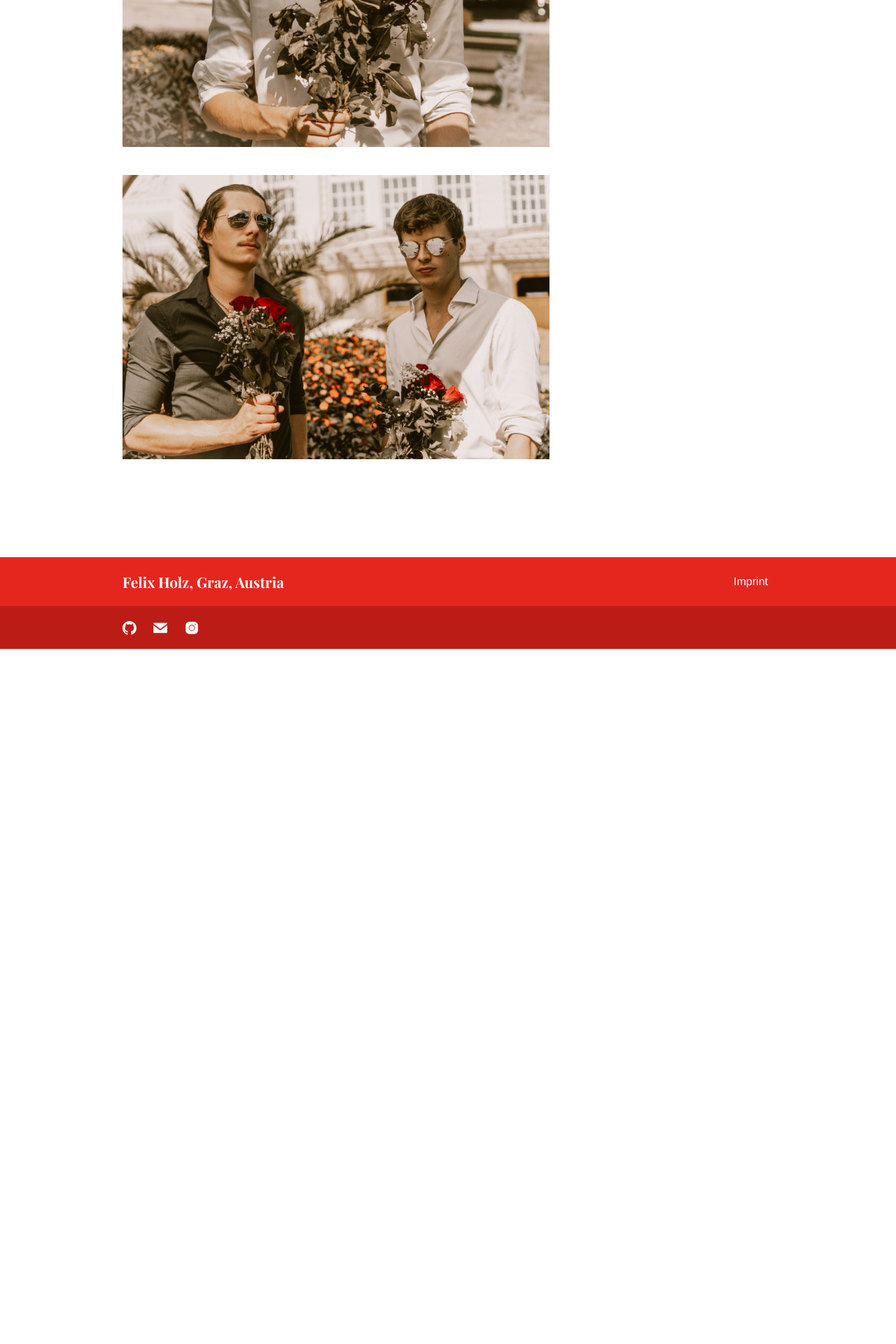
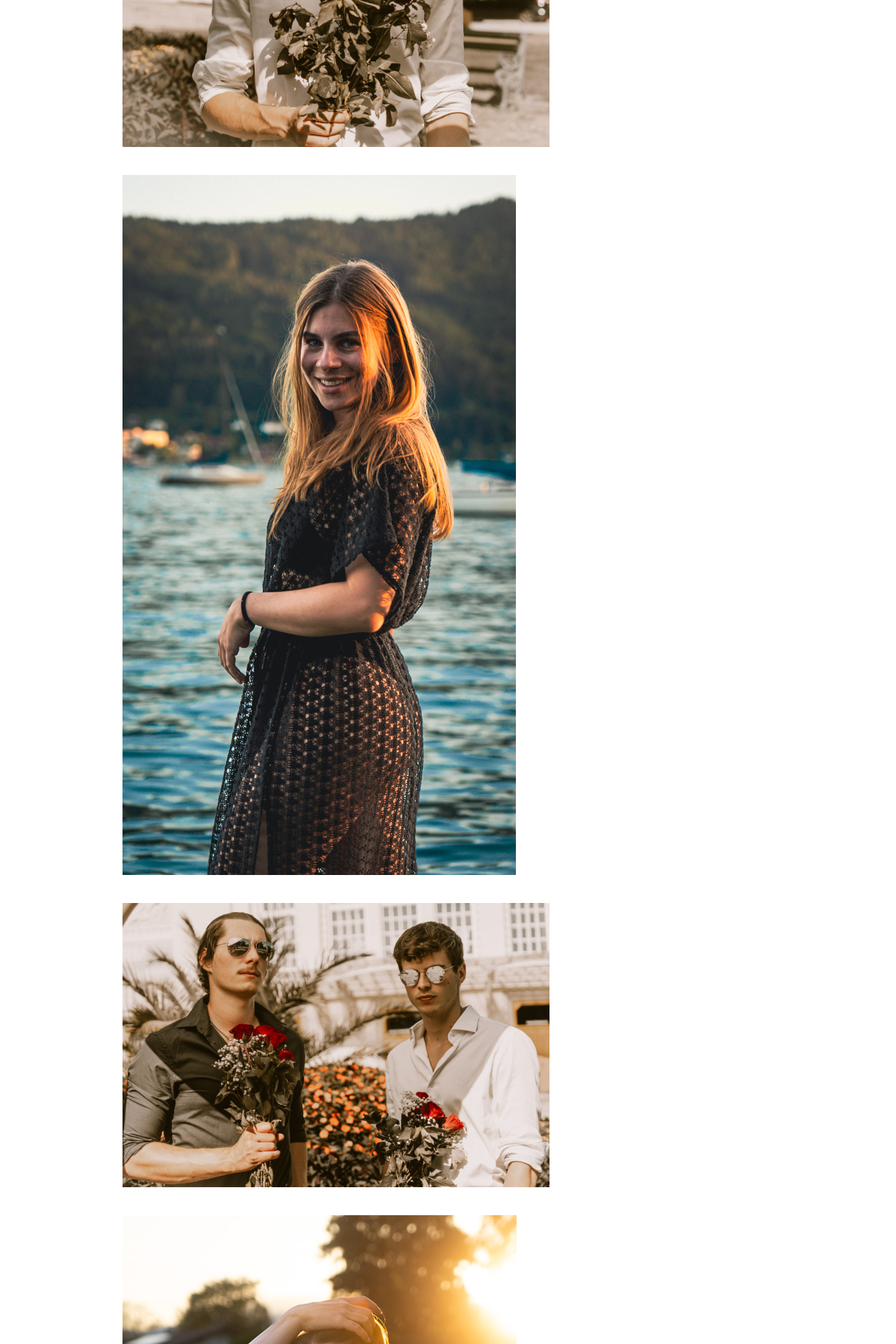
Before and after one commit to NeXTormer/personal-website, a Jekyll site: the page built from _photography/portraits.md, in a window 1280 px wide. Shown: the part 662-2582 px from the top of the page at 70% size. Built offline with Jekyll 4.4.1, drawn with Linux system fonts in a browser that asks for light colours; before the commit the page ends 1589 px from its top, so only the background shows below that.

Commit message:
add portraits

```diff
--- a/_photography/portraits.md
+++ b/_photography/portraits.md
@@ -6,4 +6,6 @@ image: images/photography/DSC9713.jpg
 ---
 
 ![](/images/photography/DSC9713.jpg)
+![](/images/photography/DSC9441.jpg)
 ![](/images/photography/DSC9700.jpg)
+![](/images/photography/DSC9366.jpg)
```
Also changed, not shown: images/photography/DSC9366.jpg (added), images/photography/DSC9441.jpg (added), 2 other files.
